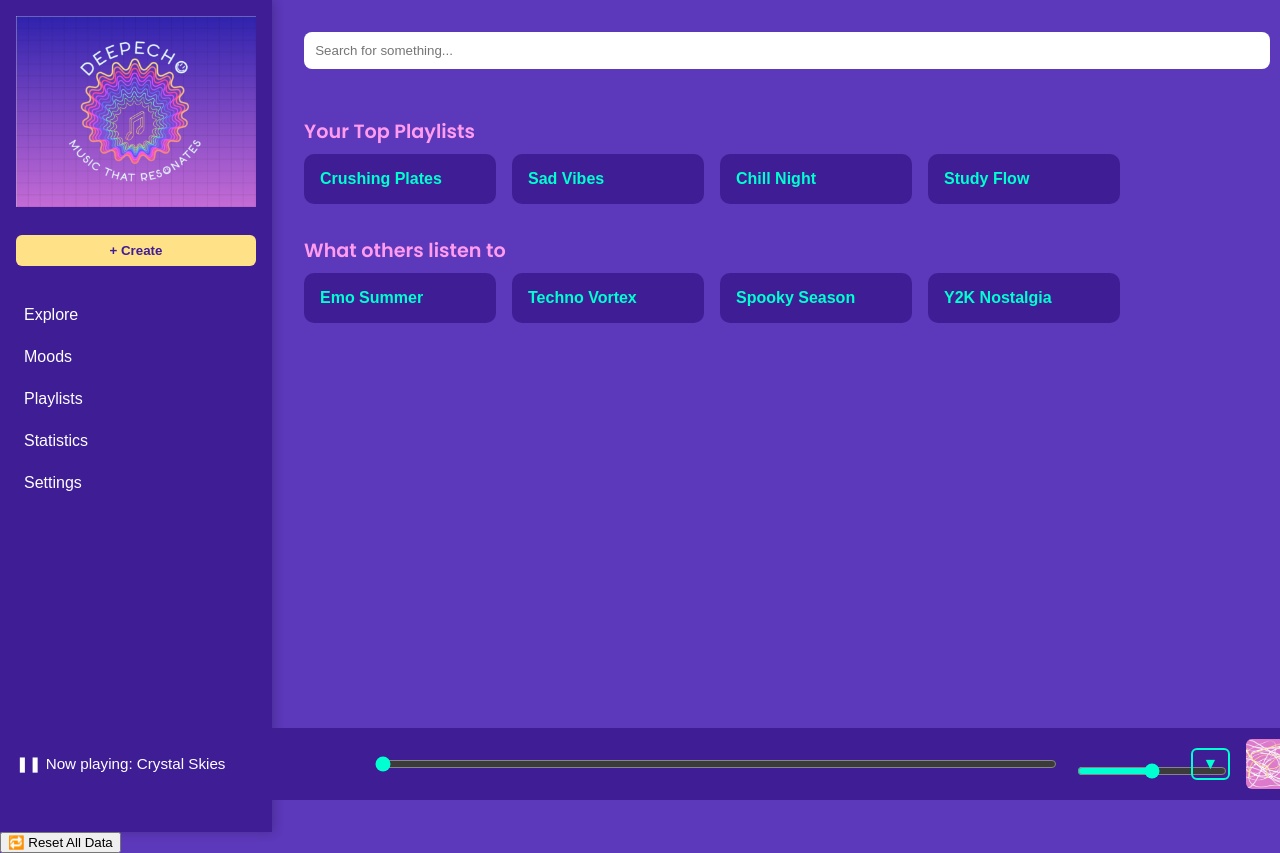
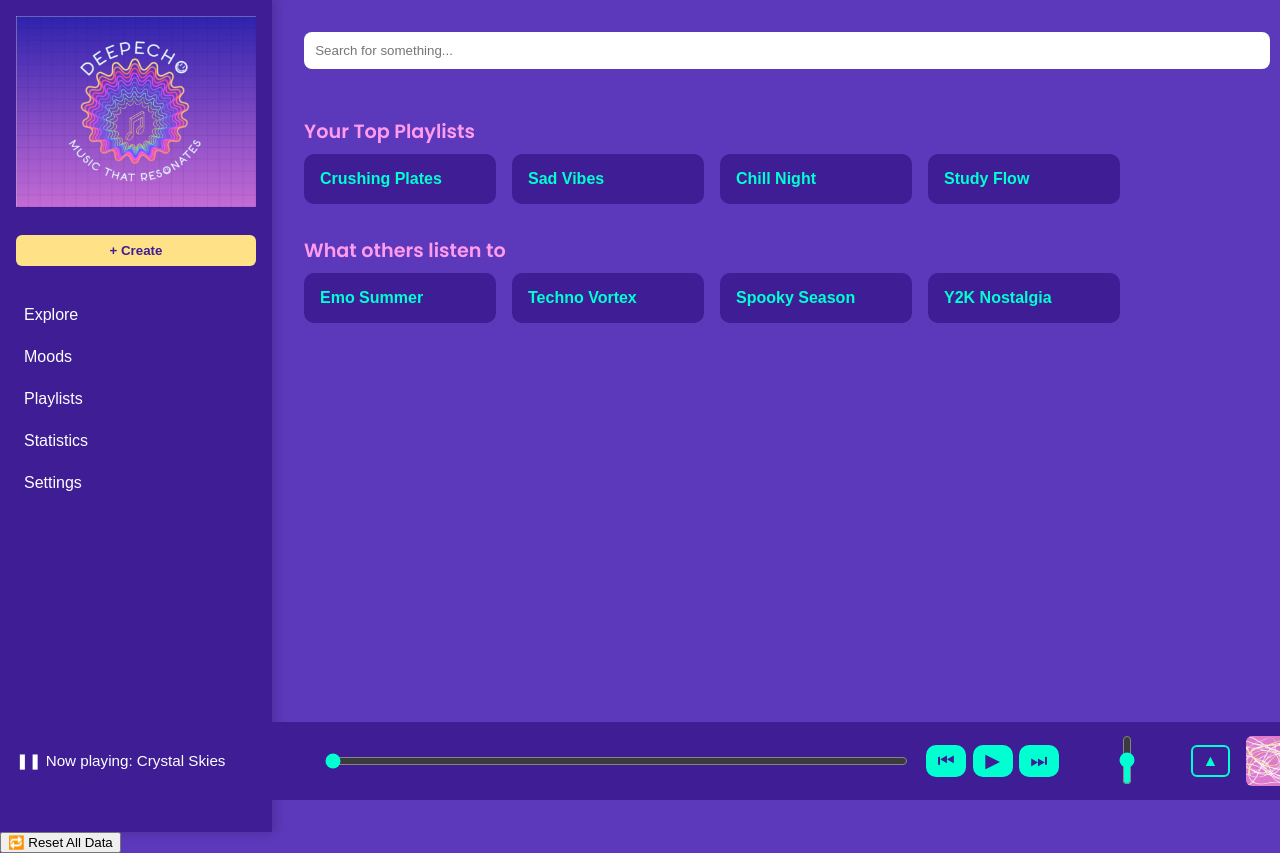
Before and after one commit to gwunderfitz/deepecho, a Svelte app: page / in a window 1280 px wide. Built offline with nearby package versions, Linux system fonts and the light colour scheme; a web font is replaced by a local one.

Commit message:
song progress bar

```diff
--- a/src/App.svelte
+++ b/src/App.svelte
@@ -1,14 +1,70 @@
 <script>
   import Sidebar from './Sidebar.svelte';
-  import Player from './Fullplayer.svelte';
+  import MiniPlayer from './MiniPlayer.svelte';
+  import FullPlayer from './FullPlayer.svelte';
   import Home from './Home.svelte';
   import Moods from './Moods.svelte';
   import Playlists from './Playlists.svelte';
   import Login from './Login.svelte';
   import Register from './Register.svelte';
+  import { audio } from './audio.js';
+  import { onMount } from 'svelte';
 
   let currentPage = 'home';
   let showPlayer = false;
+  let isSeeking = false;
+  let isPlaying = false;
+  let currentTime = 0;
+  let duration = 0;
+  let volume = 0.5;
+
+  const savedTime = parseFloat(localStorage.getItem('lastPlayedTime'));
+
+  onMount(() => {
+    audio.volume = volume;
+
+    audio.addEventListener('loadedmetadata', () => {
+      const savedTime = parseFloat(localStorage.getItem('lastPlayedTime'));
+      if (!isNaN(savedTime) && savedTime < audio.duration) {
+        audio.currentTime = savedTime;
+        currentTime = savedTime;
+      } else {
+        currentTime = 0;
+      }
+      duration = audio.duration;
+    });
+
+    audio.addEventListener('timeupdate', () => {
+      if (!isSeeking) {
+        currentTime = audio.currentTime;
+        localStorage.setItem('lastPlayedTime', currentTime.toString());
+      }
+    });
+    audio.addEventListener('ended', () => {
+      isPlaying = false;
+      currentTime = 0;
+    });
+  });
+
+  function togglePlay() {
+    if (!audio) return;
+    isPlaying ? audio.pause() : audio.play();
+    isPlaying = !isPlaying;
+  }
+
+  function onSeek(event) {
+    currentTime = event.target.value;
+    audio.currentTime = currentTime;
+  }
+
+  function onVolumeChange(event) {
+    volume = event.target.value;
+    audio.volume = volume;
+  }
+
+  function togglePlayer() {
+    showPlayer = !showPlayer;
+  }
 
   const pages = {
     home: Home,
@@ -18,24 +74,41 @@
     register: Register
   };
 
-  function togglePlayer() {
-    showPlayer = !showPlayer;
-  }
-
-  $: showBottomBar = currentPage !== 'login' && currentPage !== 'register';
+  $: showUI = currentPage !== 'login' && currentPage !== 'register';
 </script>
 
 <div style="display: flex">
-  {#if showBottomBar}
+  {#if showUI}
     <Sidebar on:navigate={(e) => currentPage = e.detail} />
   {/if}
 
   <div style="flex: 1; position: relative;">
     <svelte:component this={pages[currentPage]} />
 
-    <!-- 🎵 Mini Player Bar (only if not on login/register) -->
-    {#if showBottomBar}
-      <Player {showPlayer} {togglePlayer} />
+    {#if showUI && !showPlayer}
+      <MiniPlayer
+        {isPlaying}
+        {currentTime}
+        {duration}
+        {volume}
+        {togglePlay}
+        {togglePlayer}
+        {onSeek}
+        {onVolumeChange}
+      />
+    {/if}
+
+    {#if showUI && showPlayer}
+      <FullPlayer
+        {isPlaying}
+        {currentTime}
+        {duration}
+        {volume}
+        {togglePlay}
+        {togglePlayer}
+        {onSeek}
+        {onVolumeChange}
+      />
     {/if}
   </div>
 </div>
--- a/src/Fullplayer.svelte
+++ b/src/Fullplayer.svelte
@@ -1,109 +1,62 @@
 <script>
-  import { onMount } from 'svelte';
-  export let showPlayer = false;
+  import { fade } from 'svelte/transition';
+  import { audio } from './audio.js';
+
+  export let isPlaying;
+  export let currentTime;
+  export let duration;
+  export let volume;
+  export let togglePlay;
   export let togglePlayer;
+  export let onSeek;
+  export let onVolumeChange;
+  let isSeeking = false;
 
-  let isPlaying = false;
-  let currentTime = 0;
-  let duration = 0;
-  let volume = 0.5;
-  let audio;
-
-  onMount(() => {
-    audio = new Audio('/music/Crystal_Skies.mp3');
-    audio.volume = volume;
-
-    audio.addEventListener('loadedmetadata', () => {
-      duration = audio.duration;
-    });
-
-    audio.addEventListener('timeupdate', () => {
-      currentTime = audio.currentTime;
-    });
-
-    audio.addEventListener('ended', () => {
-      isPlaying = false;
-      currentTime = 0;
-    });
-  });
-
-  function togglePlay() {
-    if (!audio) return;
-    isPlaying ? audio.pause() : audio.play();
-    isPlaying = !isPlaying;
-  }
-
-  function onSeek(event) {
-    currentTime = event.target.value;
-    audio.currentTime = currentTime;
-  }
-
-  function onVolumeChange(event) {
-    volume = event.target.value;
-    audio.volume = volume;
+  function formatTime(sec) {
+    const minutes = Math.floor(sec / 60);
+    const seconds = Math.floor(sec % 60);
+    return `${minutes}:${seconds < 10 ? '0' : ''}${seconds}`;
   }
 </script>
 
-<!-- Bottom Bar -->
-<div class="bottom-bar">
-  <div class="left">
-    <span>{isPlaying ? '▶' : '❚❚'} Now playing: Crystal Skies</span>
-  </div>
-
-  <input
-    type="range"
-    min="0"
-    max={duration}
-    step="0.1"
-    value={currentTime}
-    on:input={onSeek}
-    class="progress"
-  />
-
-  <div class="volume bottom-volume">
-    <input
-      type="range"
-      min="0"
-      max="1"
-      step="0.01"
-      value={volume}
-      on:input={onVolumeChange}
-    />
-  </div>
-
-  <button class="toggle-button" on:click={togglePlayer}>
-    {showPlayer ? '▲' : '▼'}
-  </button>
-
-  <img src="/song-cover.jpeg" alt="Cover" class="small-cover" />
-</div>
-
-
-<!-- Fullscreen Player -->
-{#if showPlayer}
-  <div class="full-player">
+{#if isPlaying !== undefined}
+  <div class="full-player" transition:fade>
     <button class="collapse-btn" on:click={togglePlayer}>⬇</button>
 
     <img src="/song-cover.jpeg" alt="Cover" class="large-cover" />
 
-    <div class="controls">
-      <button>⏮</button>
-      <button on:click={togglePlay}>{isPlaying ? '⏸' : '▶'}</button>
-      <button>⏭</button>
-    </div>
+    <!-- Bottom control bar -->
+    <div class="player-controls-bar">
+      <div class="progress-group">
+        <input
+          type="range"
+          min="0"
+          max={duration}
+          step="0.1"
+          bind:value={currentTime}
+          on:mousedown={() => isSeeking = true}
+          on:mouseup={() => {
+            isSeeking = false;
+            audio.currentTime = currentTime;
+          }}
+          on:touchstart={() => isSeeking = true}
+          on:touchend={() => {
+            isSeeking = false;
+            audio.currentTime = currentTime;
+          }}
+        />
+        <div class="time-display">
+          {formatTime(currentTime)} / {formatTime(duration)}
+        </div>
 
-    <input
-      type="range"
-      min="0"
-      max={duration}
-      step="0.1"
-      value={currentTime}
-      on:input={onSeek}
-      class="progress-main"
-    />
+        <div class="buttons">
+          <button>⏮</button>
+          <button on:click={togglePlay}>{isPlaying ? '⏸' : '▶'}</button>
+          <button>⏭</button>
+        </div>
+      </div>
 
-    <div class="volume">
-      <label>
+      <div class="volume">
         <input
           type="range"
           min="0"
@@ -111,82 +64,43 @@
           step="0.01"
           value={volume}
           on:input={onVolumeChange}
-          class="volume-vertical"
+          class=volume-vertical
         />
-      </label>
+      </div>
     </div>
   </div>
 {/if}
 
 <style>
-  .bottom-bar {
-    position: fixed;
-    bottom: 0;
-    left: 0;
-    width: 100%;
-    background-color: var(--bg-accent);
-    color: var(--text);
-    display: flex;
-    align-items: center;
-    justify-content: space-between;
-    padding: 0.7rem 1rem;
-    gap: 1rem;
-    z-index: 50;
-  }
-
-  .left {
-    flex: 1;
-    font-size: 0.95rem;
-  }
-
-  .progress {
-    flex: 2;
-    accent-color: var(--fg-main);
-  }
-
-  .toggle-button {
-    background: none;
-    border: 2px solid var(--fg-main);
-    color: var(--fg-main);
-    padding: 0.3rem 0.6rem;
-    border-radius: 6px;
-    font-size: 1rem;
-    cursor: pointer;
-  }
-
-  .small-cover {
-    width: 50px;
-    height: 50px;
-    object-fit: cover;
-    border-radius: 6px;
-  }
-
   .full-player {
     position: fixed;
     top: 0;
     left: 0;
     width: 100%;
-    height: 100vh;
+    height: 100%;
     background-color: var(--bg);
     color: var(--text);
     display: flex;
     flex-direction: column;
     align-items: center;
-    padding: 2rem;
-    z-index: 100;
+    padding: 5rem 2rem 0;
+    box-sizing: border-box;
+    z-index: 999;
+    justify-content: space-between;
   }
 
   .collapse-btn {
     position: absolute;
-    top: 1rem;
-    right: 1rem;
-    background: none;
-    border: 2px solid var(--fg-main);
+    top: 1.2rem;
+    right: 1.2rem;
+    background: var(--bg-accent);
+    border: none;
     color: var(--fg-main);
-    font-size: 1.2rem;
-    padding: 0.3rem 0.7rem;
-    border-radius: 8px;
+    font-size: 1.4rem;
+    padding: 0.5rem 0.9rem;
+    border-radius: 9999px;
     cursor: pointer;
+    z-index: 1001;
   }
 
   .large-cover {
@@ -194,58 +108,63 @@
     height: 300px;
     object-fit: cover;
     border-radius: 16px;
-    margin: 2rem 0;
     box-shadow: 0 8px 20px rgba(0, 0, 0, 0.4);
   }
 
-  .controls {
+  .player-controls-bar {
+    width: 100%;
+    background-color: var(--bg-accent);
+    padding: 1rem 2rem;
+    display: flex;
+    align-items: center;
+    justify-content: space-between;
+    gap: 1.5rem;
+    box-sizing: border-box;
+  }
+
+  .progress-group {
+    flex-grow: 2;
+    display: flex;
+    flex-direction: column;
+    gap: 0.7rem;
+  }
+
+  .progress {
+    width: 100%;
+    accent-color: var(--fg-main);
+  }
+
+  .time-display {
+    font-size: 0.85rem;
+    color: var(--text);
+    text-align: center;
+  }
+
+  .buttons {
     display: flex;
     justify-content: center;
-    gap: 2rem;
-    margin: 1rem 0;
+    gap: 1rem;
   }
 
-  .controls button {
+  .buttons button {
     background-color: var(--fg-main);
-    border: 2px solid var(--fg-main);
+    border: none;
     color: var(--bg-accent);
     font-size: 1.5rem;
-    height: 2rem;
-    width: 4rem;
-    padding: 0.5rem 1rem;
-    border-radius: 20px;
+    padding: 0.6rem 1.2rem;
+    border-radius: 9999px;
     cursor: pointer;
   }
 
-  .progress-main {
-    width: 80%;
-    margin: 1rem 0;
+  .volume input[type='range'] {
+    width: 120px;
     accent-color: var(--fg-main);
-  }
-
-  .volume {
-    margin-top: 1rem;
-  }
-
-  .volume input[type="range"] {
-    accent-color: var(--fg-main);
-    width: 150px;
   }
 
   .volume-vertical {
     width: 150px;
-    height: 125px;
+    height: 50px;
     writing-mode: vertical-lr;
     transform: rotate(180deg);
   }
-
-  .bottom-volume {
-   width: 100px;
-  }
-
-  .bottom-volume input {
-   width: 100%;
-   accent-color: var(--fg-main);
-  }
-
 </style>
--- a/src/Miniplayer.svelte
+++ b/src/Miniplayer.svelte
@@ -8,14 +8,41 @@
   export let togglePlayer;
   export let onSeek;
   export let onVolumeChange;
+
+  let isSeeking = false;
+
+  function formatTime(sec) {
+    const minutes = Math.floor(sec / 60);
+    const seconds = Math.floor(sec % 60);
+    return `${minutes}:${seconds < 10 ? '0' : ''}${seconds}`;
+  }
 </script>
+
 
 <div class="bottom-bar">
   <div class="left">
     <span>{isPlaying ? '▶' : '❚❚'} Now playing: Crystal Skies</span>
   </div>
 
-  <input type="range" min="0" max={duration} step="0.1" value={currentTime} on:input={onSeek} class="progress" />
+    <input
+    type="range"
+    class="progress"
+    min="0"
+    max={duration}
+    step="0.1"
+    bind:value={currentTime}
+    on:mousedown={() => isSeeking = true}
+    on:mouseup={() => {
+        isSeeking = false;
+        audio.currentTime = currentTime;
+    }}
+    on:touchstart={() => isSeeking = true}
+    on:touchend={() => {
+        isSeeking = false;
+        audio.currentTime = currentTime;
+    }}
+    />
+
 
   <div class="controls-mini">
     <button>⏮</button>
@@ -24,7 +51,15 @@
   </div>
 
   <div class="volume bottom-volume">
-    <input type="range" min="0" max="1" step="0.01" value={volume} on:input={onVolumeChange} />
+    <input
+      type="range"
+      min="0"
+      max="1"
+      step="0.01"
+      value={volume}
+      on:input={onVolumeChange}
+      class="volume-horizontal"
+    />
   </div>
 
   <button class="toggle-button" on:click={togglePlayer}>
@@ -101,4 +136,12 @@
     object-fit: cover;
     border-radius: 6px;
   }
+
+  .volume-horizontal {
+    width: 150px;
+    height: 50px;
+    accent-color: var(--fg-main);
+    writing-mode: vertical-lr;
+    transform: rotate(180deg);
+  }
 </style>
```
